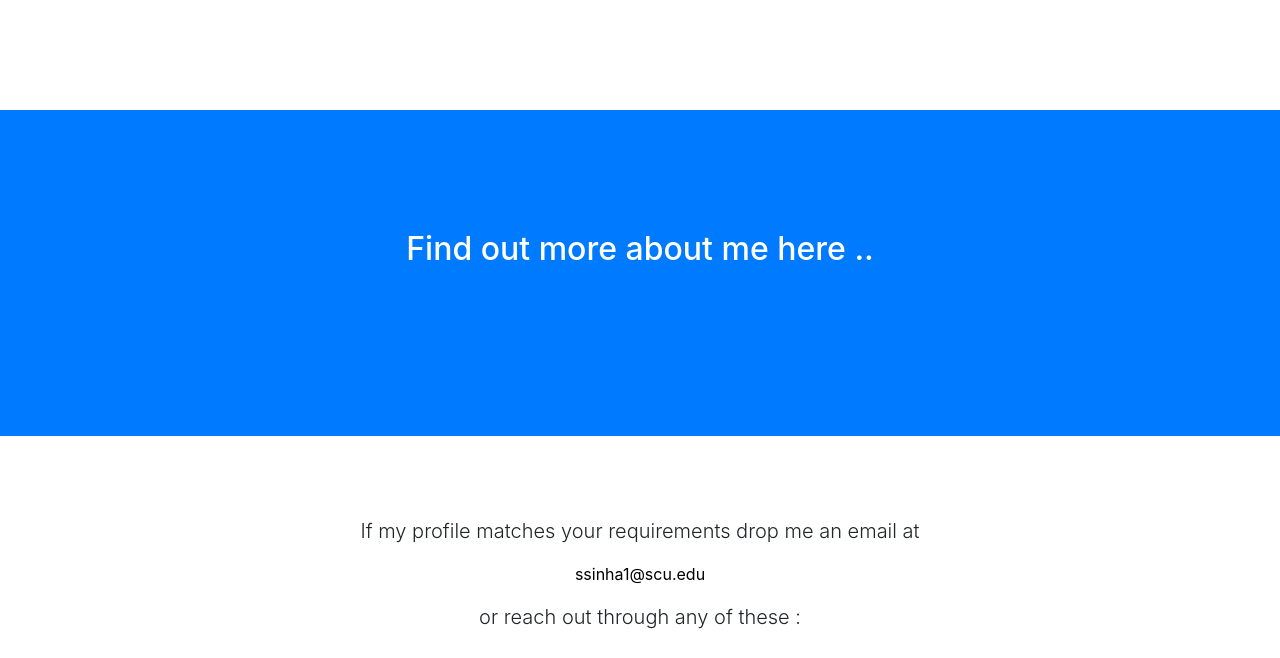
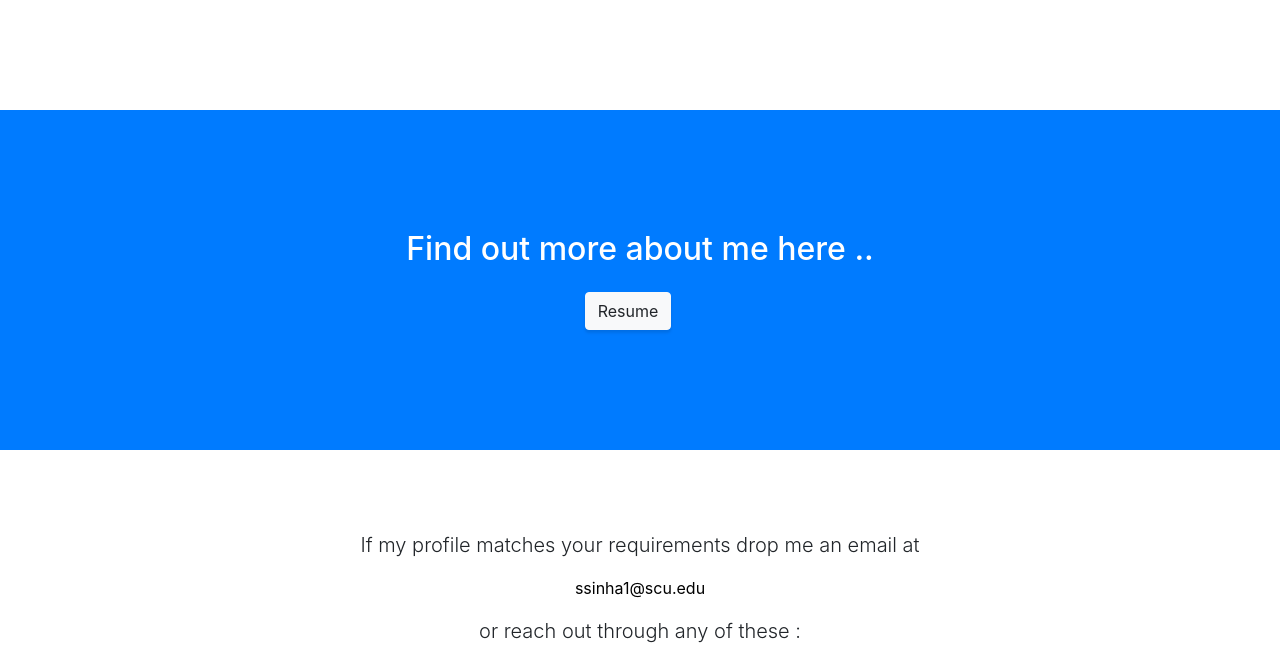
Before and after one commit to saumyasinha023/Saumya-Sinha, a website with bundled scripts: page index.html in a window 1280 px wide. Shown: the part 3893-4551 px from the top of the page. Built offline with nearby package versions, Linux system fonts and the light colour scheme.

Commit message:
added resume button

```diff
--- a/index.html
+++ b/index.html
@@ -249,7 +249,7 @@ NLP application which converts text to sign language translations in form of vid
     <section class="content-section bg-primary text-white">
       <div class="container text-center">
         <h2 class="mb-4">Find out more about me here ..</h2>
-        <a href="https://drive.google.com/file/d/1zOtg7L6fEjlQKs0bMi0JoM0zGdtCZ2xM/view?usp=sharing">Resume</a>
+        <a href="https://drive.google.com/file/d/1zOtg7L6fEjlQKs0bMi0JoM0zGdtCZ2xM/view?usp=sharing" class="btn btn-xl btn-light mr-4">Resume</a>
 
       </div>
     </section>
```
